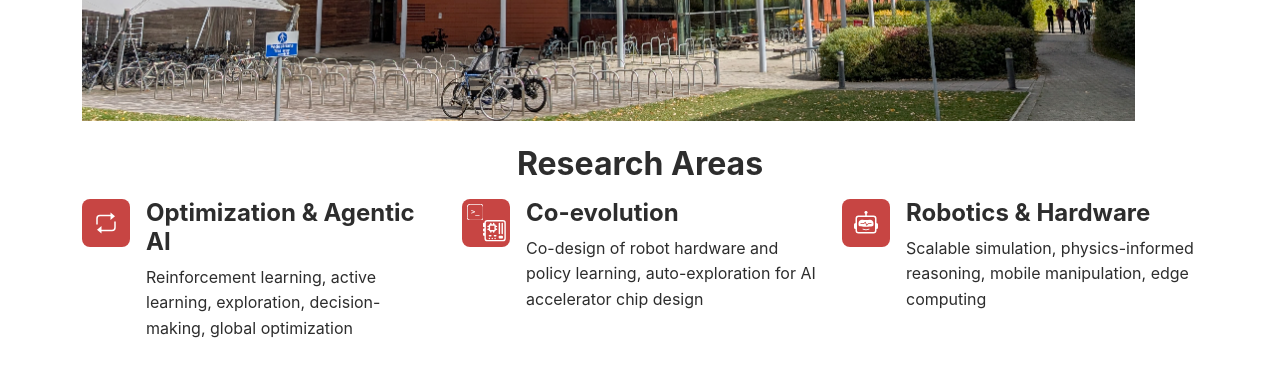
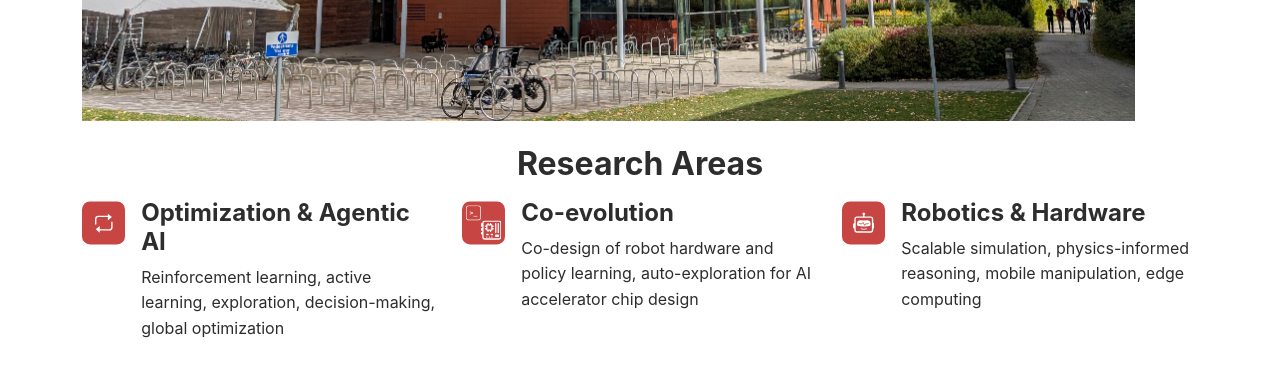
Before and after one commit to camral/camral.github.io, a plain HTML site: page index.html in a window 1280 px wide. Shown: the part 410-783 px from the top of the page. Drawn offline with Linux system fonts and the light colour scheme; a web font is replaced by a local one.

Commit message:
Icon adjustment

```diff
--- a/index.html
+++ b/index.html
@@ -160,7 +160,8 @@
                 <div class="col mt-0 mb-4">
                     <div class="d-flex align-items-start gap-3">
                         <div
-                            class="bs-icon-md bs-icon-rounded bs-icon-primary d-flex flex-shrink-0 justify-content-center align-items-center mt-0 mb-0 bs-icon">
+                            class="bs-icon-md bs-icon-rounded bs-icon-primary d-flex flex-shrink-0 justify-content-center align-items-center mt-0 mb-0 bs-icon"
+                            style="--bs-icon-size: 1.35rem; transform: translateY(.15rem);">
                         <svg xmlns="http://www.w3.org/2000/svg" width="1em" height="1em" viewBox="0 0 16 16"
                             fill="none" class="bi mt-0" aria-hidden="true" style="display: none;">
                             <path d="M2 13 4.4 9.5 6.7 6.6M4.4 9.5 7 11.6M6.7 6.6 9 4.4M7 11.6 9.8 9.2"
@@ -199,7 +200,8 @@
                 <div class="col mt-0 mb-4 order-3">
                     <div class="d-flex align-items-start gap-3">
                         <div
-                            class="bs-icon-md bs-icon-rounded bs-icon-primary d-flex flex-shrink-0 justify-content-center align-items-center mt-0 mb-0 bs-icon">
+                            class="bs-icon-md bs-icon-rounded bs-icon-primary d-flex flex-shrink-0 justify-content-center align-items-center mt-0 mb-0 bs-icon"
+                            style="--bs-icon-size: 1.35rem; transform: translateY(.15rem);">
                         <svg xmlns="http://www.w3.org/2000/svg" width="1em" height="1em" fill="currentColor"
                             viewBox="0 0 16 16" class="bi bi-robot mt-0">
                             <g>
@@ -238,7 +240,7 @@
                     <div class="d-flex align-items-start gap-3">
                         <div
                             class="bs-icon-md bs-icon-rounded bs-icon-primary d-flex flex-shrink-0 justify-content-center align-items-center mb-0 bs-icon"
-                            style="position: relative;">
+                            style="--bs-icon-size: 1.35rem; position: relative; transform: translateY(.15rem);">
                         <svg xmlns="http://www.w3.org/2000/svg" width="1em" height="1em" fill="currentColor"
                             viewBox="0 0 16 16" class="bi bi-motherboard"
                             style="position: absolute; width: .95em; height: .95em; right: .18em; bottom: .18em;">
```
